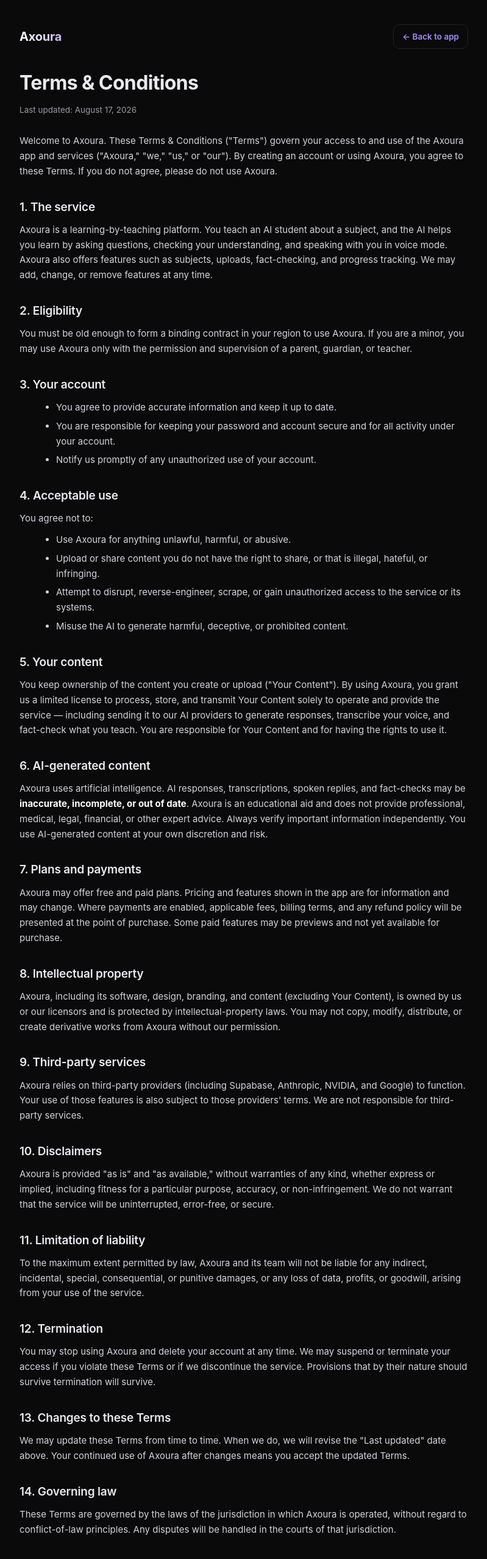
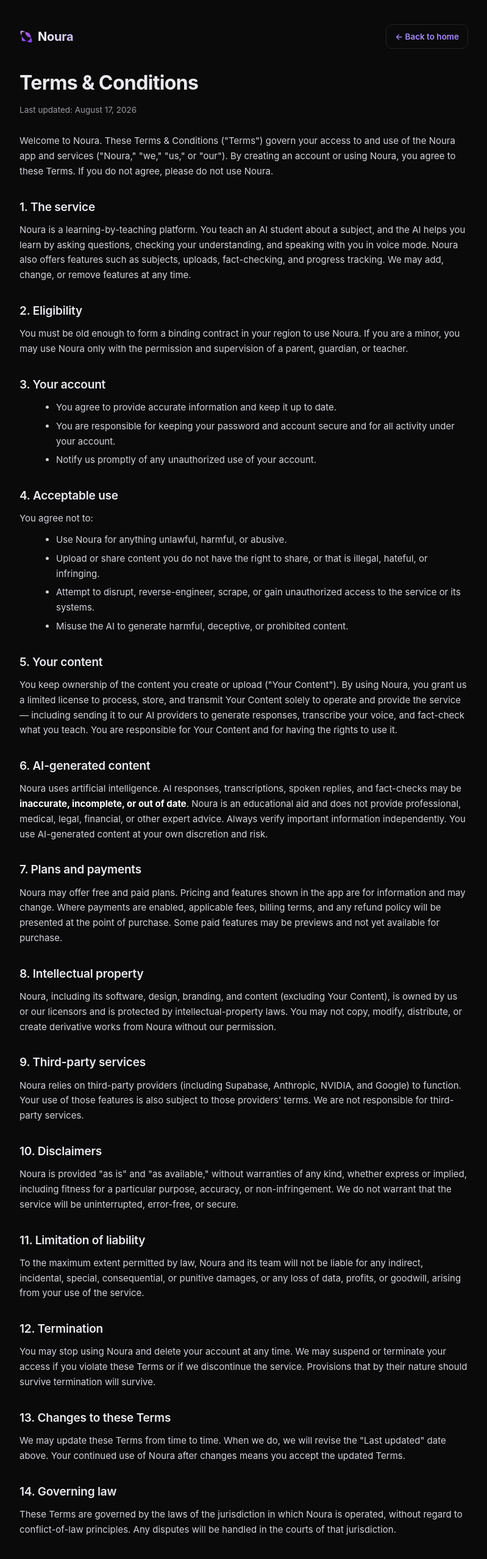
Before and after one commit to axuorainnovations-maker/TeachLoop-Official-, a website: page terms.html in a window 1280 px wide. Shown: the top 2556 px of the page at 61% size, without its empty margins (240-1039 px from the left). Drawn offline with Linux system fonts and the light colour scheme.

Commit message:
Update privacy and terms back button and branding to lead to LandingPage.html

```diff
--- a/terms.html
+++ b/terms.html
@@ -3,7 +3,7 @@
 <head>
 <meta charset="UTF-8">
 <meta name="viewport" content="width=device-width, initial-scale=1">
-<title>Terms &amp; Conditions — Axoura</title>
+<title>Terms &amp; Conditions — Noura</title>
 <style>
   :root{ --bg:#0A0A0B; --card:#141416; --line:#232327; --text:#e9e9ee; --dim:#9a9aa0; --purple:#8b5cf6; --purple2:#a78bfa; }
   *{ box-sizing:border-box; margin:0; }
@@ -29,20 +29,23 @@
 <body>
   <div class="wrap">
     <div class="top">
-      <span class="brand">Axoura</span>
-      <a class="back" href="chatbot.html">← Back to app</a>
+      <a href="LandingPage.html" style="text-decoration:none;display:flex;align-items:center;gap:8px;">
+        <span aria-hidden="true" style="width:22px;height:22px;background:linear-gradient(140deg,#d8b4fe 0%,#a855f7 40%,#7c3aed 100%);-webkit-mask:url('logo.png?v=3') center/contain no-repeat;mask:url('logo.png?v=3') center/contain no-repeat;display:inline-block;"></span>
+        <span class="brand">Noura</span>
+      </a>
+      <a class="back" href="LandingPage.html">← Back to home</a>
     </div>
 
     <h1>Terms &amp; Conditions</h1>
     <div class="updated">Last updated: August 17, 2026</div>
 
-    <p>Welcome to Axoura. These Terms &amp; Conditions ("Terms") govern your access to and use of the Axoura app and services ("Axoura," "we," "us," or "our"). By creating an account or using Axoura, you agree to these Terms. If you do not agree, please do not use Axoura.</p>
+    <p>Welcome to Noura. These Terms &amp; Conditions ("Terms") govern your access to and use of the Noura app and services ("Noura," "we," "us," or "our"). By creating an account or using Noura, you agree to these Terms. If you do not agree, please do not use Noura.</p>
 
     <h2>1. The service</h2>
-    <p>Axoura is a learning-by-teaching platform. You teach an AI student about a subject, and the AI helps you learn by asking questions, checking your understanding, and speaking with you in voice mode. Axoura also offers features such as subjects, uploads, fact-checking, and progress tracking. We may add, change, or remove features at any time.</p>
+    <p>Noura is a learning-by-teaching platform. You teach an AI student about a subject, and the AI helps you learn by asking questions, checking your understanding, and speaking with you in voice mode. Noura also offers features such as subjects, uploads, fact-checking, and progress tracking. We may add, change, or remove features at any time.</p>
 
     <h2>2. Eligibility</h2>
-    <p>You must be old enough to form a binding contract in your region to use Axoura. If you are a minor, you may use Axoura only with the permission and supervision of a parent, guardian, or teacher.</p>
+    <p>You must be old enough to form a binding contract in your region to use Noura. If you are a minor, you may use Noura only with the permission and supervision of a parent, guardian, or teacher.</p>
 
     <h2>3. Your account</h2>
     <ul>
@@ -54,48 +57,48 @@
     <h2>4. Acceptable use</h2>
     <p>You agree not to:</p>
     <ul>
-      <li>Use Axoura for anything unlawful, harmful, or abusive.</li>
+      <li>Use Noura for anything unlawful, harmful, or abusive.</li>
       <li>Upload or share content you do not have the right to share, or that is illegal, hateful, or infringing.</li>
       <li>Attempt to disrupt, reverse-engineer, scrape, or gain unauthorized access to the service or its systems.</li>
       <li>Misuse the AI to generate harmful, deceptive, or prohibited content.</li>
     </ul>
 
     <h2>5. Your content</h2>
-    <p>You keep ownership of the content you create or upload ("Your Content"). By using Axoura, you grant us a limited license to process, store, and transmit Your Content solely to operate and provide the service — including sending it to our AI providers to generate responses, transcribe your voice, and fact-check what you teach. You are responsible for Your Content and for having the rights to use it.</p>
+    <p>You keep ownership of the content you create or upload ("Your Content"). By using Noura, you grant us a limited license to process, store, and transmit Your Content solely to operate and provide the service — including sending it to our AI providers to generate responses, transcribe your voice, and fact-check what you teach. You are responsible for Your Content and for having the rights to use it.</p>
 
     <h2>6. AI-generated content</h2>
-    <p>Axoura uses artificial intelligence. AI responses, transcriptions, spoken replies, and fact-checks may be <strong>inaccurate, incomplete, or out of date</strong>. Axoura is an educational aid and does not provide professional, medical, legal, financial, or other expert advice. Always verify important information independently. You use AI-generated content at your own discretion and risk.</p>
+    <p>Noura uses artificial intelligence. AI responses, transcriptions, spoken replies, and fact-checks may be <strong>inaccurate, incomplete, or out of date</strong>. Noura is an educational aid and does not provide professional, medical, legal, financial, or other expert advice. Always verify important information independently. You use AI-generated content at your own discretion and risk.</p>
 
     <h2>7. Plans and payments</h2>
-    <p>Axoura may offer free and paid plans. Pricing and features shown in the app are for information and may change. Where payments are enabled, applicable fees, billing terms, and any refund policy will be presented at the point of purchase. Some paid features may be previews and not yet available for purchase.</p>
+    <p>Noura may offer free and paid plans. Pricing and features shown in the app are for information and may change. Where payments are enabled, applicable fees, billing terms, and any refund policy will be presented at the point of purchase. Some paid features may be previews and not yet available for purchase.</p>
 
     <h2>8. Intellectual property</h2>
-    <p>Axoura, including its software, design, branding, and content (excluding Your Content), is owned by us or our licensors and is protected by intellectual-property laws. You may not copy, modify, distribute, or create derivative works from Axoura without our permission.</p>
+    <p>Noura, including its software, design, branding, and content (excluding Your Content), is owned by us or our licensors and is protected by intellectual-property laws. You may not copy, modify, distribute, or create derivative works from Noura without our permission.</p>
 
     <h2>9. Third-party services</h2>
-    <p>Axoura relies on third-party providers (including Supabase, Anthropic, NVIDIA, and Google) to function. Your use of those features is also subject to those providers' terms. We are not responsible for third-party services.</p>
+    <p>Noura relies on third-party providers (including Supabase, Anthropic, NVIDIA, and Google) to function. Your use of those features is also subject to those providers' terms. We are not responsible for third-party services.</p>
 
     <h2>10. Disclaimers</h2>
-    <p>Axoura is provided "as is" and "as available," without warranties of any kind, whether express or implied, including fitness for a particular purpose, accuracy, or non-infringement. We do not warrant that the service will be uninterrupted, error-free, or secure.</p>
+    <p>Noura is provided "as is" and "as available," without warranties of any kind, whether express or implied, including fitness for a particular purpose, accuracy, or non-infringement. We do not warrant that the service will be uninterrupted, error-free, or secure.</p>
 
     <h2>11. Limitation of liability</h2>
-    <p>To the maximum extent permitted by law, Axoura and its team will not be liable for any indirect, incidental, special, consequential, or punitive damages, or any loss of data, profits, or goodwill, arising from your use of the service.</p>
+    <p>To the maximum extent permitted by law, Noura and its team will not be liable for any indirect, incidental, special, consequential, or punitive damages, or any loss of data, profits, or goodwill, arising from your use of the service.</p>
 
     <h2>12. Termination</h2>
-    <p>You may stop using Axoura and delete your account at any time. We may suspend or terminate your access if you violate these Terms or if we discontinue the service. Provisions that by their nature should survive termination will survive.</p>
+    <p>You may stop using Noura and delete your account at any time. We may suspend or terminate your access if you violate these Terms or if we discontinue the service. Provisions that by their nature should survive termination will survive.</p>
 
     <h2>13. Changes to these Terms</h2>
-    <p>We may update these Terms from time to time. When we do, we will revise the "Last updated" date above. Your continued use of Axoura after changes means you accept the updated Terms.</p>
+    <p>We may update these Terms from time to time. When we do, we will revise the "Last updated" date above. Your continued use of Noura after changes means you accept the updated Terms.</p>
 
     <h2>14. Governing law</h2>
-    <p>These Terms are governed by the laws of the jurisdiction in which Axoura is operated, without regard to conflict-of-law principles. Any disputes will be handled in the courts of that jurisdiction.</p>
+    <p>These Terms are governed by the laws of the jurisdiction in which Noura is operated, without regard to conflict-of-law principles. Any disputes will be handled in the courts of that jurisdiction.</p>
 
     <h2>15. Contact us</h2>
     <p>Questions about these Terms? Email us at <a href="mailto:hello@axoura.com">hello@axoura.com</a>.</p>
 
     <div class="note">This document is a general template provided for convenience and is not legal advice. Please have it reviewed by qualified legal counsel before relying on it for a live product.</div>
 
-    <div class="foot">© 2026 Axoura. All rights reserved. · <a href="privacy.html">Privacy Policy</a></div>
+    <div class="foot">© 2026 Noura. All rights reserved. · <a href="privacy.html">Privacy Policy</a></div>
   </div>
 </body>
 </html>
```
Also changed, not shown: privacy.html (+15 -12 lines).
